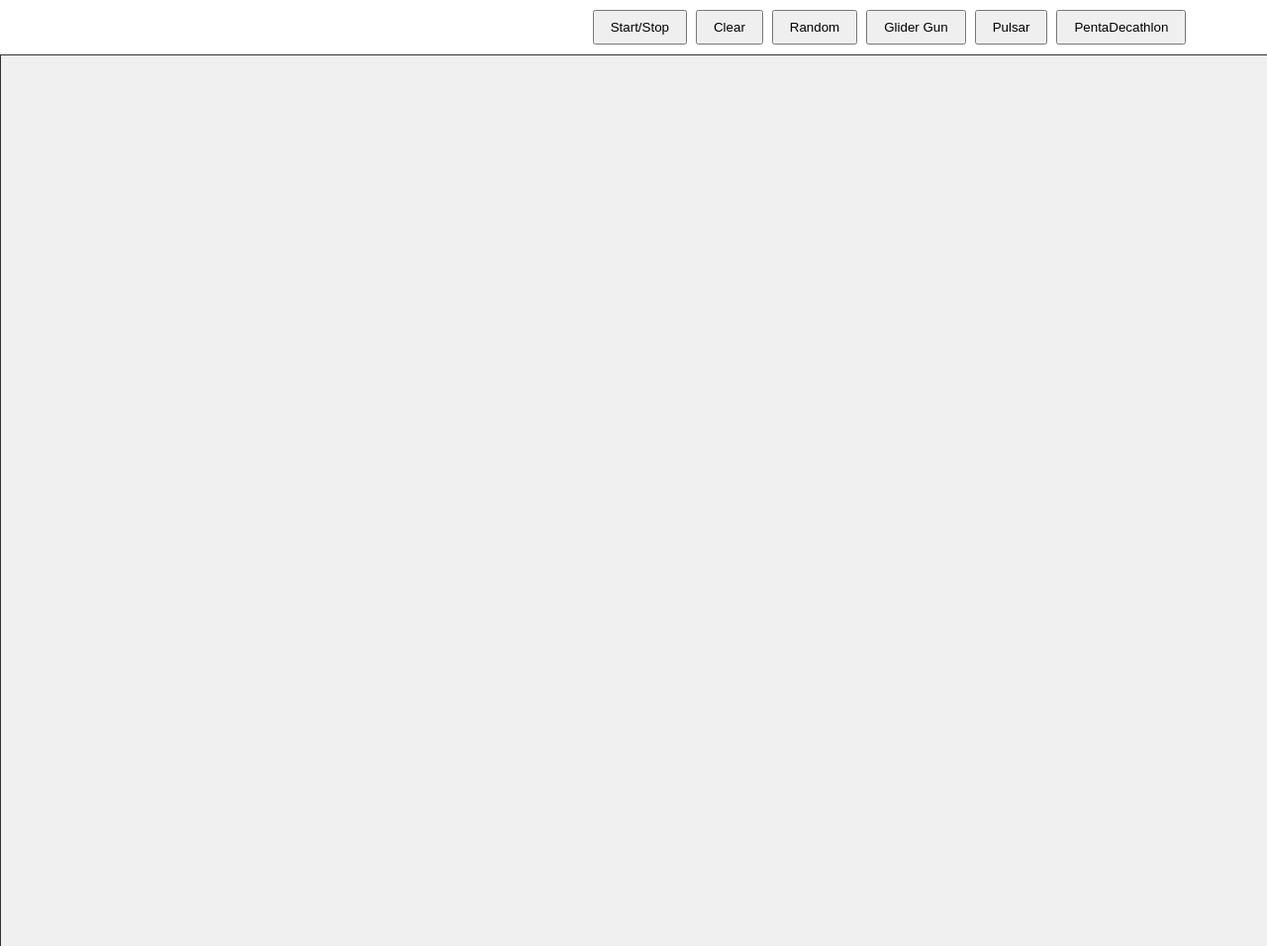
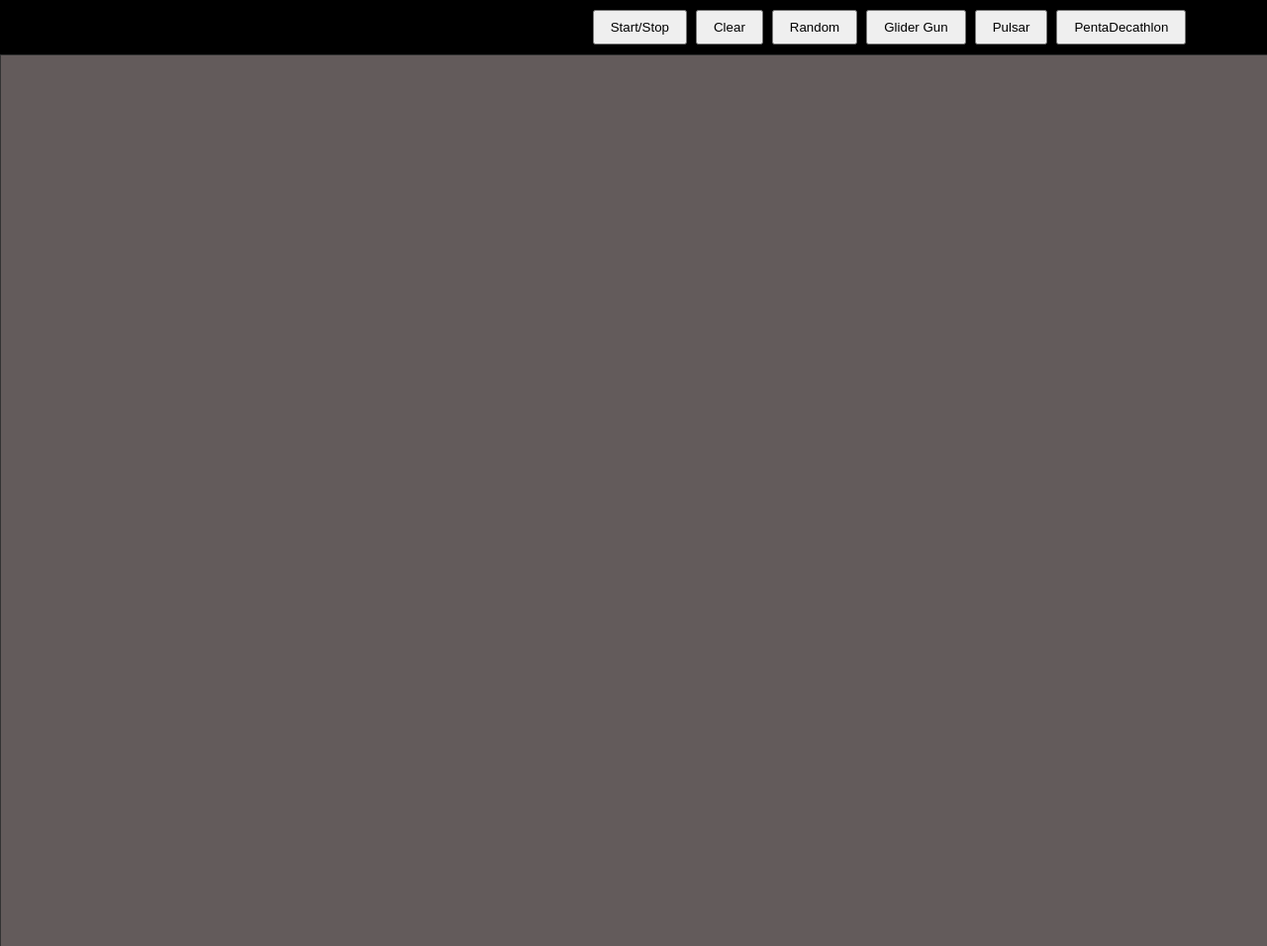
Before and after one commit to islam-heddi/convoy-game-of-life, a plain HTML site: page index.html in a window 1280 px wide. Shown: the top 956 px of the page at 99% size. Drawn offline with Linux system fonts and the light colour scheme.

Commit message:
changed the color

```diff
--- a/index.html
+++ b/index.html
@@ -14,11 +14,12 @@
             height: 100vh;
             display: grid;
             place-items: center;
+            background-color: black;
         }
 
         canvas {
             border: 1px solid #333;
-            background-color: #f0f0f0;
+            background-color: #635b5b;
         }
 
         .controls {
@@ -154,7 +155,7 @@
                 for (let y = 0; y < this.game.rows; y++) {
                     for (let x = 0; x < this.game.cols; x++) {
                         if (this.game.grid[y][x]) {
-                            this.ctx.fillStyle = '#2c3e50';
+                            this.ctx.fillStyle = '#FCFFD6';
                             this.ctx.fillRect(
                                 x * this.game.cellSize,
                                 y * this.game.cellSize,
```
